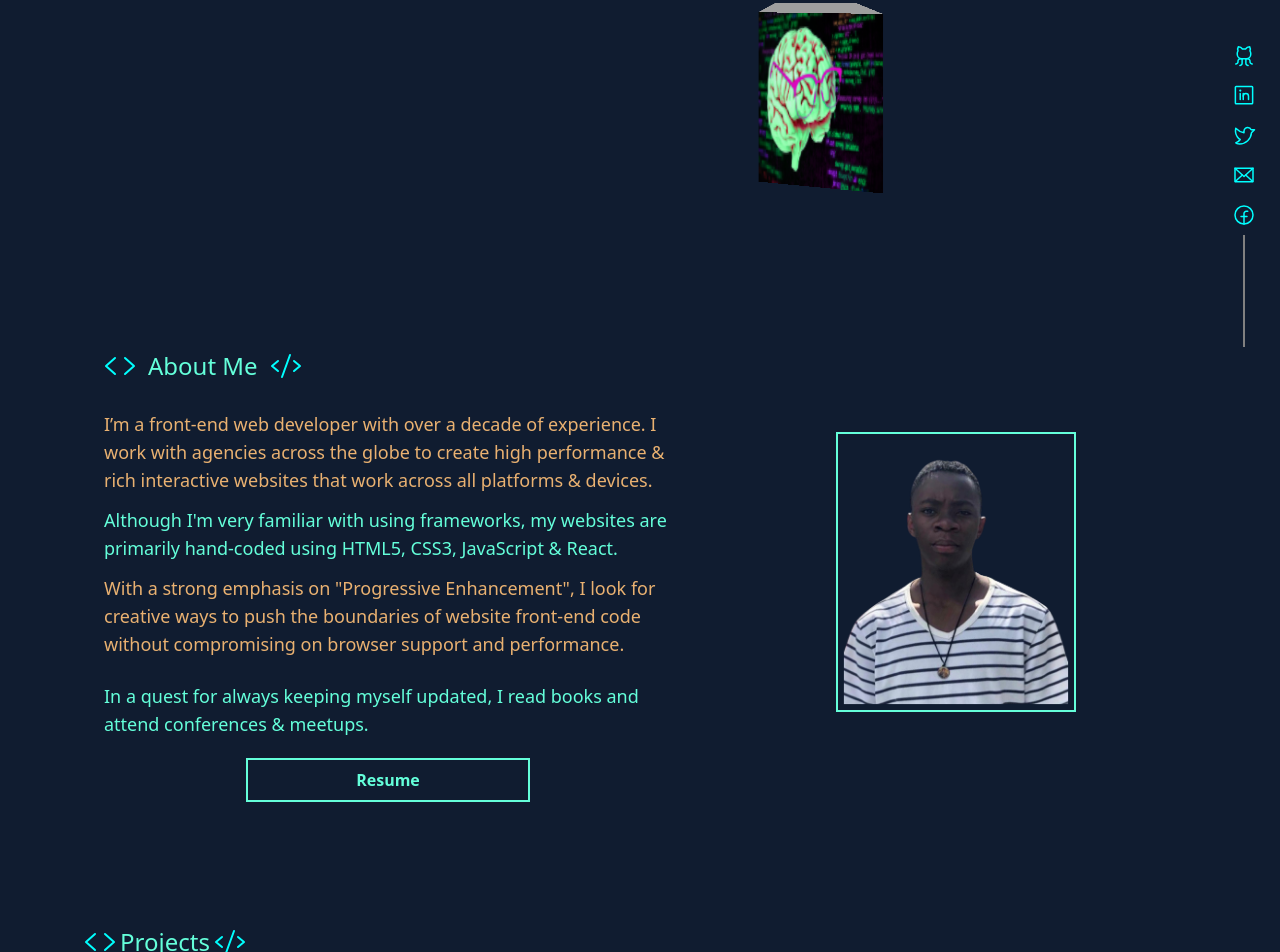
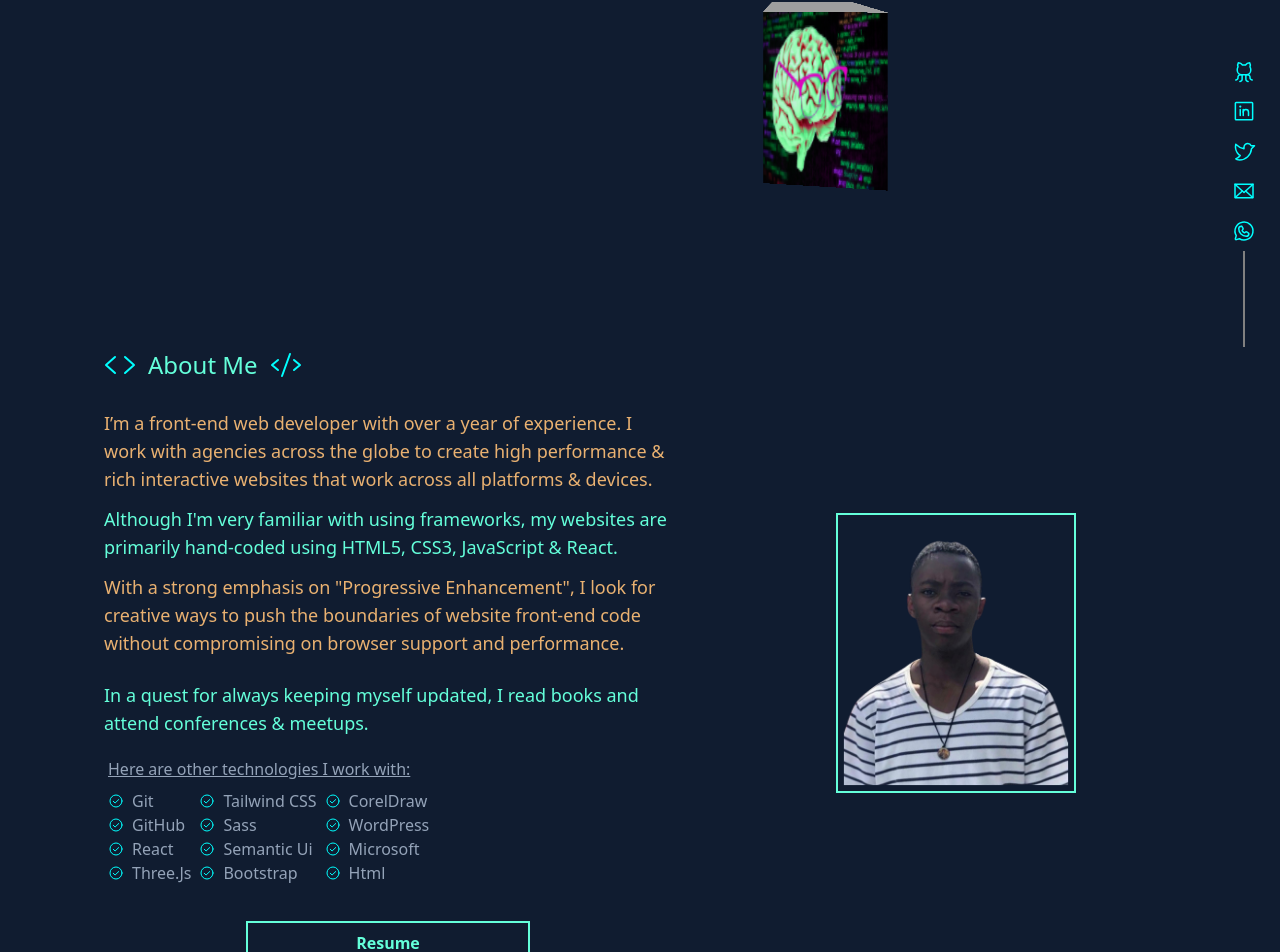
Before and after one commit to Elochukwu3/romauld, a React (Create React App) app: page / in a window 1280 px wide. Shown: the part 447-1399 px from the top of the page. Built offline with nearby package versions, Linux system fonts and the light colour scheme.

Commit message:
feat; tecnlogies saved

```diff
--- a/src/App.js
+++ b/src/App.js
@@ -1,5 +1,4 @@
-
-
+import { GitBranch, Sparkle } from "phosphor-react";
 import About from "./components/About";
 import Contact from "./components/Contact";
 import Footer from "./components/Footer";
@@ -8,7 +7,6 @@ import NavBar from "./components/NavBar";
 import Projects from "./components/Projects";
 
 function App() {
-
   return (
     <div className="App">
       <nav>
@@ -22,12 +20,38 @@ function App() {
           <About />
         </>
         <>
-        <Projects/>
+          <Projects />
         </>
-       <Contact/>
+        <Contact />
       </main>
-      <footer className="hidden max-sm:block max-sm:py-10 max-sm:flex-wrap">
-        <Footer/>
+      <footer>
+        <div className="hidden max-sm:block max-sm:py-10 max-sm:flex-wrap">
+          <Footer />
+        </div>
+        <hr className="hidden border-b-1 border-[#e9b171] my-3 max-sm:block" />
+        <p className="text-center text-white font-mono italic leading-none text-xs hover:text-[#e9b171]">
+          Created and designed by Romauld{" "}
+        </p>
+        <p className="flex justify-center gap-x-10 text-[#fff] font-mono italic py-3">
+          <a
+            href="https://github.com/Elochukwu3/romauld"
+            target="_blank"
+            rel="noreferrer"
+            className="flex cursor-pointer hover:text-[#e9b171] items-center"
+          >
+            {" "}
+            <GitBranch size={20} />
+            <span className="text-xs">45</span>
+          </a>
+          <a
+            href="https://github.com/Elochukwu3/romauld"
+            target="_blank"
+            className="flex cursor-pointer hover:text-[#e9b171] items-center"
+            rel="noreferrer"
+          >
+            <Sparkle size={20} /> <span className="text-xs">1,000</span>
+          </a>
+        </p>
       </footer>
     </div>
   );
--- a/src/components/About.jsx
+++ b/src/components/About.jsx
@@ -6,10 +6,11 @@ import {
   LinkedinLogo,
   TwitterLogo,
   Envelope,
-  FacebookLogo,
+  WhatsappLogo,
 } from "phosphor-react";
 import profilImg from "../texture-img/elo.png";
-import CV from'../assets/Cv.pdf'
+import CV from "../assets/Cv.pdf";
+import Technogology from "./Technogology";
 
 export default function About() {
   return (
@@ -23,9 +24,9 @@ export default function About() {
         </p>
         <div className="text-lg max-sm:text-base">
           <p className="text-[#e9b171] py-3">
-            I’m a front-end web developer with over a decade of experience. I
-            work with agencies across the globe to create high performance &
-            rich interactive websites that work across all platforms & devices.
+            I’m a front-end web developer with over a year of experience. I work
+            with agencies across the globe to create high performance & rich
+            interactive websites that work across all platforms & devices.
           </p>
           <p className="text-[#64ffda]">
             Although I'm very familiar with using frameworks, my websites are
@@ -42,10 +43,35 @@ export default function About() {
             attend conferences & meetups.
           </p>
         </div>
-        <div className="w-full flex justify-center py-2">
-          <button className="w-1/2 font-semibold border-2 border-[#64ffda] py-2 text-[#64ffda] hover:bg-[#64ffda] hover:text-[#0f172a]">
+        <p className="pl-1 space-y-0 text-slate-400 break-normal py-2 underline underline-offset-1 ">
+          Here are other technologies I work with:
+        </p>
+        <div className="flex gap-x-1 w-full mb-5">
+          <Technogology
+            name1={"Git"}
+            name2={"GitHub"}
+            name3={"React"}
+            name4={"Three.Js"}
+          />
+          <Technogology
+            name1={"Tailwind CSS"}
+            name2={"Sass"}
+            name3={"Semantic Ui"}
+            name4={"Bootstrap"}
+          />
+          <Technogology
+            name1={"CorelDraw"}
+            name2={"WordPress"}
+            name3={"Microsoft"}
+            name4={"Html"}
+          />
+        </div>
+        <div className="w-full flex justify-center py-2 mt-7">
+          <a href={CV} target="_blank" rel="noreferrer" className="w-1/2">
+            <button className="w-full font-semibold border-2 border-[#64ffda] py-2 text-[#64ffda] hover:bg-[#64ffda] hover:text-[#0f172a]">
               Resume
             </button>
+          </a>
         </div>
       </div>
       <div className="flex-1">
@@ -59,21 +85,51 @@ export default function About() {
           </div>
           <ul className="ph-icons fixed bottom-1.5 right-6 flex flex-col items-center max-sm:hidden">
             <li className="py-2 hover:-translate-y-1 cursor-pointer">
+              <a
+                href="https://github.com/Elochukwu3/"
+                target={"_blank"}
+                rel="noreferrer"
+              >
                 <GithubLogo size={24} color="#00ffff" />
+              </a>
             </li>
             <li className="py-2  hover:-translate-y-1 cursor-pointer">
+              <a
+                href="https://www.linkedin.com/in/romauld-elochukwu/"
+                target={"_blank"}
+                rel="noreferrer"
+              >
                 <LinkedinLogo size={24} color="#00ffff" />
+              </a>
             </li>
             <li className="py-2  hover:-translate-y-1 cursor-pointer">
+              <a
+                href="https://twitter.com/Romauld_J"
+                target={"_blank"}
+                rel="noreferrer"
+              >
                 <TwitterLogo size={24} color="#00ffff" />
+              </a>
             </li>
             <li className="py-2  hover:-translate-y-1 cursor-pointer">
+              <a
+                href="mailto:oguajuromauld5@gmail.com"
+                target={"_blank"}
+                rel="noreferrer"
+              >
                 <Envelope size={24} color="#00ffff" />
+              </a>
             </li>
             <li className="py-2  hover:-translate-y-1 cursor-pointer">
-              <FacebookLogo size={24} color="#00ffff" />
+              <a
+                href="https://wa.me/+2348132531639"
+                target={"_blank"}
+                rel="noreferrer"
+              >
+                <WhatsappLogo size={24} color="#00ffff" />
+              </a>
             </li>
-            <li className="h-28 w-0.5 bg-[grey] py-2"></li>
+            <li className="h-24 w-0.5 bg-[grey] py-2"></li>
           </ul>
         </div>
       </div>
--- a/src/components/Contact.jsx
+++ b/src/components/Contact.jsx
@@ -25,7 +25,7 @@ export default function Contact() {
         })
     }
   return (
-    <div>
+    <div className="mb-9">
       <div>
         <div>
           {" "}
--- a/src/components/Footer.jsx
+++ b/src/components/Footer.jsx
@@ -1,10 +1,9 @@
-
 import {
   GithubLogo,
   LinkedinLogo,
   TwitterLogo,
   Envelope,
-  FacebookLogo,
+  WhatsappLogo,
 } from "phosphor-react";
 
 export default function Footer() {
@@ -14,19 +13,49 @@ export default function Footer() {
         <div>
           <ul className="ph-icons flex  items-center justify-center gap-x-4 text-[#e9b171] ">
             <li className="py-2 hover:-translate-y-1 cursor-pointer border px-2 border-[#e9b171] rounded-full">
-              <GithubLogo size={24} />
+              <a
+                href="https://github.com/Elochukwu3/"
+                target={"_blank"}
+                rel="noreferrer"
+              >
+                <GithubLogo size={24} color="#00ffff" />
+              </a>
             </li>
             <li className="py-2  hover:-translate-y-1 cursor-pointer border px-2 border-[#e9b171] rounded-full">
-              <LinkedinLogo size={24} />
+              <a
+                href="https://www.linkedin.com/in/romauld-elochukwu/"
+                target={"_blank"}
+                rel="noreferrer"
+              >
+                <LinkedinLogo size={24} color="#00ffff" />
+              </a>
             </li>
             <li className="py-2  hover:-translate-y-1 cursor-pointer border px-2 border-[#e9b171] rounded-full">
-              <TwitterLogo size={24} />
+              <a
+                href="https://twitter.com/Romauld_J"
+                target={"_blank"}
+                rel="noreferrer"
+              >
+                <TwitterLogo size={24} color="#00ffff" />
+              </a>
             </li>
             <li className="py-2  hover:-translate-y-1 cursor-pointer border px-2 border-[#e9b171] rounded-full">
-              <Envelope size={24} />
+              <a
+                href="mailto:oguajuromauld5@gmail.com"
+                target={"_blank"}
+                rel="noreferrer"
+              >
+                <Envelope size={24} color="#00ffff" />
+              </a>
             </li>
             <li className="py-2  hover:-translate-y-1 cursor-pointer border px-2 border-[#e9b171] rounded-full">
-              <FacebookLogo size={24} />
+              <a
+                href="https://wa.me/+2348132531639"
+                target={"_blank"}
+                rel="noreferrer"
+              >
+                <WhatsappLogo size={24} color="#00ffff" />
+              </a>
             </li>
           </ul>
         </div>
--- a/src/components/NavBar.jsx
+++ b/src/components/NavBar.jsx
@@ -10,19 +10,20 @@ export default function NavBar() {
     if (window !== undefined) {
       let windowHeight = window.scrollY;
       windowHeight > 10
-      ? setNavSticky("fixed -top-5 left-0 z-50 pt-10")
-      : setNavSticky("relative  z-30 ");
+        ? setNavSticky(
+            "fixed -top-5 left-0 z-50 pt-10 border-b  border-[#e9b171]"
+          )
+        : setNavSticky("relative  z-30 ");
     }
   };
 
   useEffect(() => {
     window.addEventListener("scroll", stickyScroll);
-console.log(navSticky);
+
     return () => {
       window.removeEventListener("scroll", stickyScroll);
     };
   });
-
 
   const collapse = () => {
     setOpen(!open);
@@ -30,14 +31,22 @@ console.log(navSticky);
   return (
     <div>
       <div
-        className={`border-b  border-[#8892b0] flex items-center justify-between w-screen px-8 py-4 bg-[#101c30] ${navSticky}`}
+        className={` flex items-center justify-between w-screen px-8 py-4 bg-[#101c30] ${navSticky}`}
       >
         <div>
           {" "}
           <Logo />
         </div>
-        <div>
+        <div className="flex">
           {" "}
+          <button
+            onClick={() =>
+              (window.location = "mailto:oguajuromauld5@gmail.com")
+            }
+            className="border border-[#e9b171] mx-8 px-1 rounded-sm text-[#e9b171] hover:italic"
+          >
+            Contact Me
+          </button>
           <Hambuger open={open} close={collapse} />
         </div>
       </div>
--- a/src/components/Projects.jsx
+++ b/src/components/Projects.jsx
@@ -15,8 +15,8 @@ export default function Projects() {
           <Code size={32} color="#00ffff" />
         </p>
         <div className="flex justify-center h-20 max-sm:justify-end max-sm:pr-5">
-          <p className='text-white cursor-pointer after:content-[""] after:duration-1000 after:h-1 after:block after:w-0 after:bg-[#64ffda] hover:after:w-full'>
-            View Archive
+          <p className='text-white cursor-pointer py-2 italic font-mono after:content-[""] after:duration-1000 after:h-1 after:block after:w-0 after:bg-[#64ffda] hover:after:w-full'>
+            Some Things I Have Built
           </p>
         </div>
       </div>
--- /dev/null
+++ b/src/components/Technogology.jsx
@@ -0,0 +1,27 @@
+import React from "react";
+import { CheckCircle } from "phosphor-react";
+
+export default function Technogology({name1, name2, name3, name4}) {
+  return (
+    <div>
+      <ul
+
+        class=" list-disc pl-1 space-y-0 text-slate-400 break-normal"
+
+      >
+        <li className="flex items-center gap-x-2">
+          <CheckCircle size={16} color="#00ffff" /> {name1}
+        </li>
+        <li className="flex items-center gap-x-2">
+          <CheckCircle size={16} color="#00ffff" />{name2}
+        </li>
+        <li className="flex items-center gap-x-2 break-keep">
+          <CheckCircle size={16} color="#00ffff" /> {name3}
+        </li>
+        <li className="flex items-center gap-x-2 break-keep">
+          <CheckCircle size={16} color="#00ffff" />{ name4}
+        </li>
+      </ul>
+    </div>
+  );
+}
--- a/src/index.css
+++ b/src/index.css
@@ -7,6 +7,9 @@
    margin: 0;
    padding: 0;
    box-sizing: border-box;
+}
+html{
+   scrollbar-color: grey #101c30;
 }
 .eye{
    border-radius:  75% 15%;
```
Also changed, not shown: src/components/menu/Menu.jsx (+9 -3 lines). Lines whose indentation alone changed are shown as unchanged.
